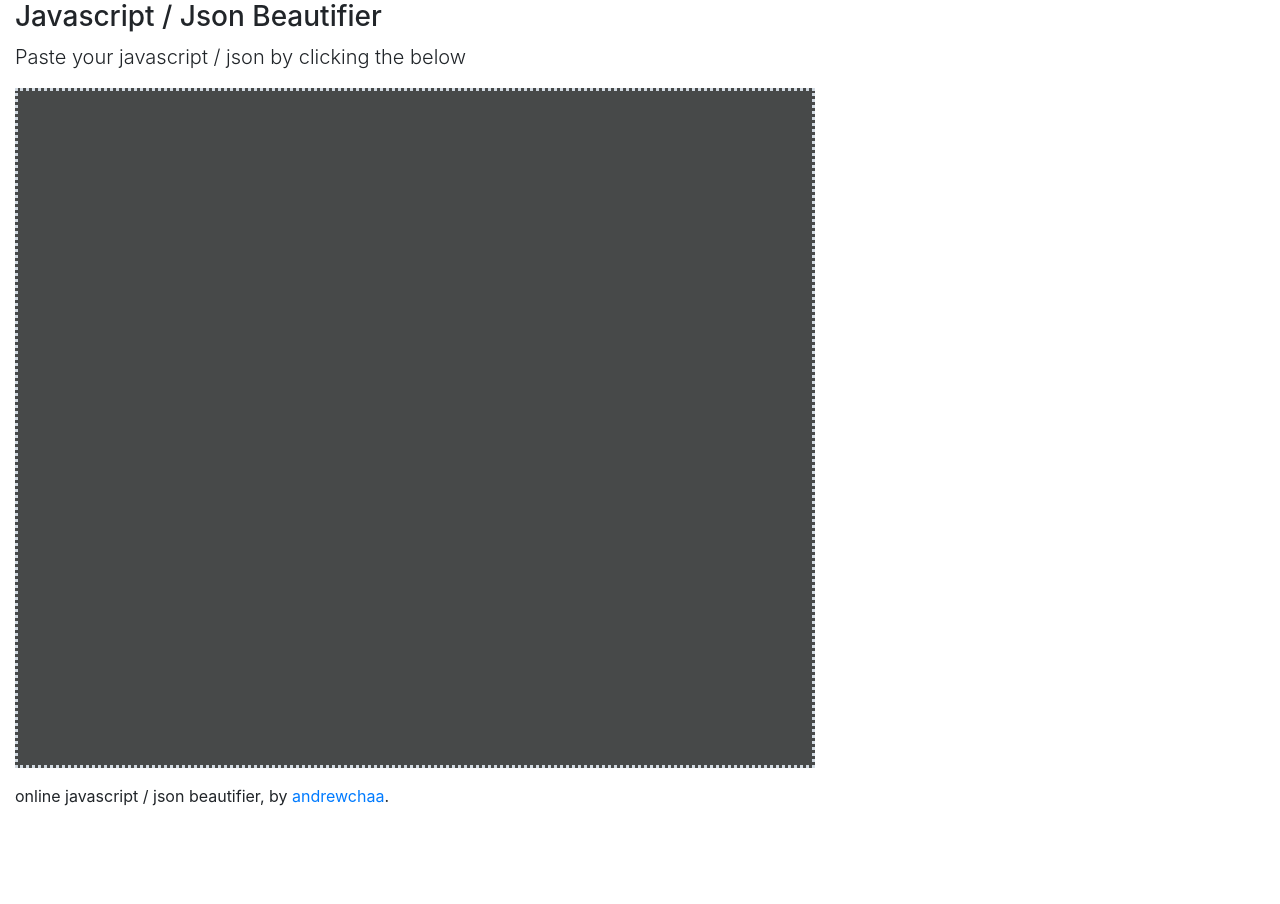
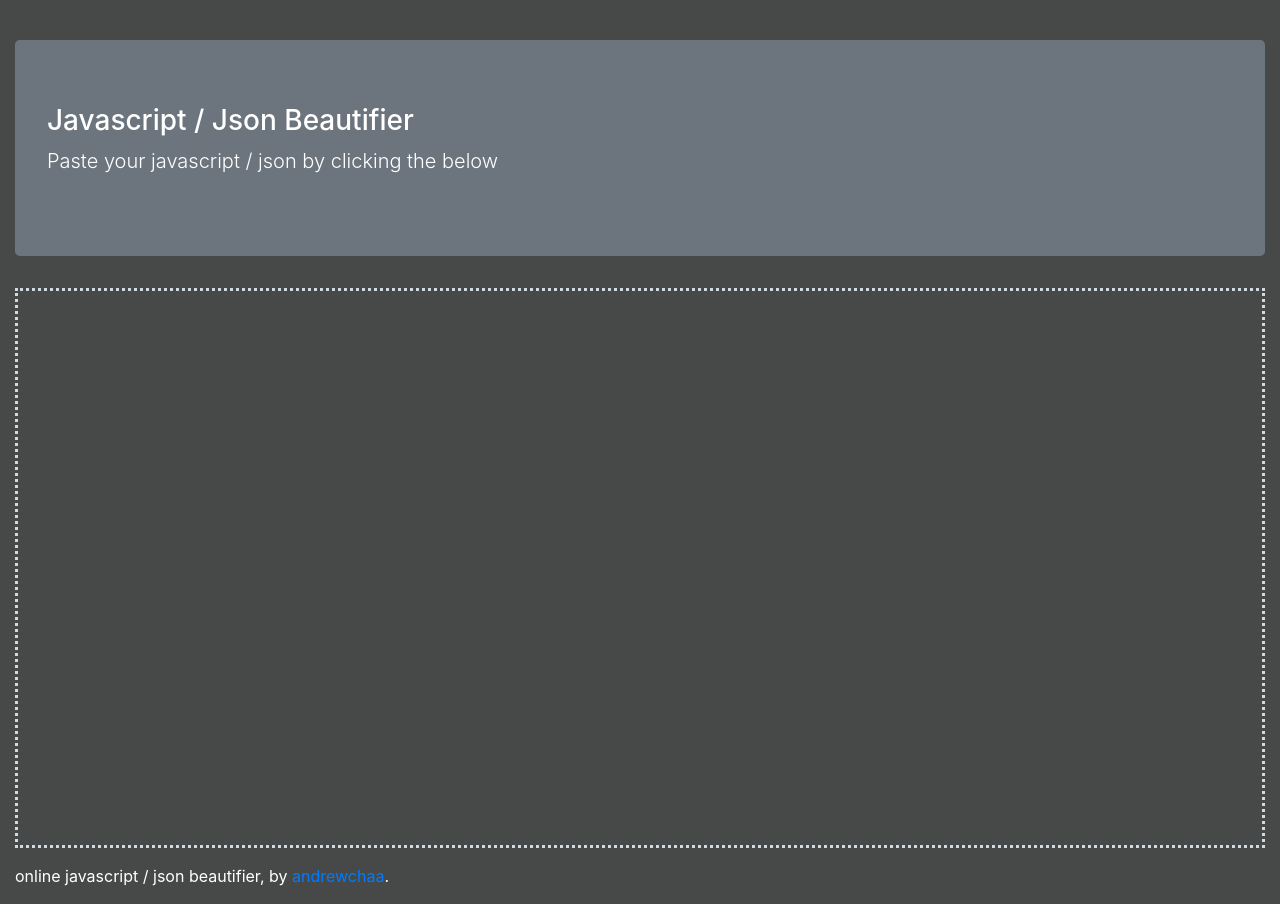
Before and after one commit to andrewchaa/JsBeautifierWeb, an Angular app: page / in a window 1280 px wide. Before the commit the page ends 824 px from the top, so only its background shows below. Built offline with nearby package versions, Linux system fonts and the light colour scheme; what clipboard-polyfill, js-beautify would draw is missing.

Commit message:
used jumbotron for title and fixed width

```diff
--- a/src/app/app.component.css
+++ b/src/app/app.component.css
@@ -1,6 +1,6 @@
 pre {
   border-style:dotted;
-  width:100vh;
-  height:85vh;
+  width:100%;
+  height:70vh;
   font: normal 10pt Consolas, Monaco, monospace;
 }
--- a/src/index.html
+++ b/src/index.html
@@ -14,14 +14,19 @@
 </head>
 <body>
   <div class="col-md-12">
-    <h3>Javascript / Json Beautifier</h3>
+    <p>&nbsp;</p>
+    <div style="background-color:#6c757d;" class="jumbotron">
+      <h3>Javascript / Json Beautifier</h3>
+      <p class="lead">Paste your javascript / json by clicking the below</p>
+    </div>
 
-      <p class="lead">Paste your javascript / json by clicking the below</p>
-      <div><app-root></app-root></div>
+    <h3></h3>
 
-      <div class="inner">
-        <p>online javascript / json beautifier, by <a href="https://andrewchaa.me.uk">andrewchaa</a>.</p>
-      </div>
+    <div><app-root></app-root></div>
+
+    <div class="inner">
+      <p>online javascript / json beautifier, by <a href="https://andrewchaa.me.uk">andrewchaa</a>.</p>
+    </div>
 
   </div>
 </body>
--- a/src/styles.css
+++ b/src/styles.css
@@ -1,2 +1,8 @@
 @import "~bootstrap/dist/css/bootstrap.min.css";
 @import "~highlight.js/styles/rainbow.css";
+
+body {
+  color: #fff;
+  background-color: #474949;
+  font-family: -apple-system,BlinkMacSystemFont,"Segoe UI",Roboto,"Helvetica Neue",Arial,sans-serif,"Apple Color Emoji","Segoe UI Emoji","Segoe UI Symbol","Noto Color Emoji"
+}
```
